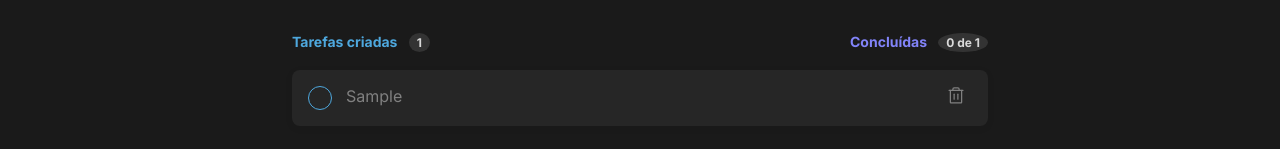
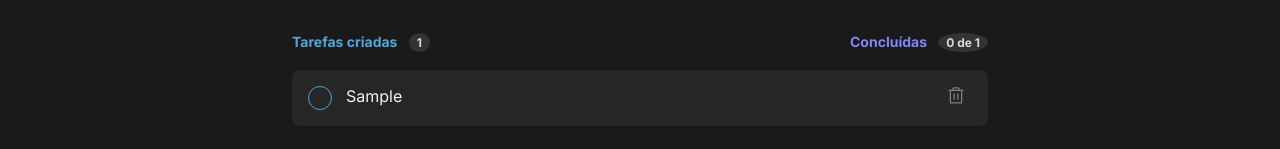
Before and after one commit to fabiojaniolima/reactjs-to-do-list, a React (Vite) app: page / in a window 1280 px wide. Both pictures are taken after typing "Sample" into the empty fields and a click on the button "Criar". Shown: the part 255-404 px from the top of the page. Built offline with nearby package versions, Linux system fonts and the light colour scheme.

Commit message:
fix: font color

```diff
--- a/src/TaskListItem.module.css
+++ b/src/TaskListItem.module.css
@@ -1,6 +1,7 @@
 .item {
   display: grid;
   grid-template-columns: 38px 1fr 32px;
+  color: var(--gray-100);
   padding: 16px;
   text-align: left;
   background: var(--gray-500);
```
